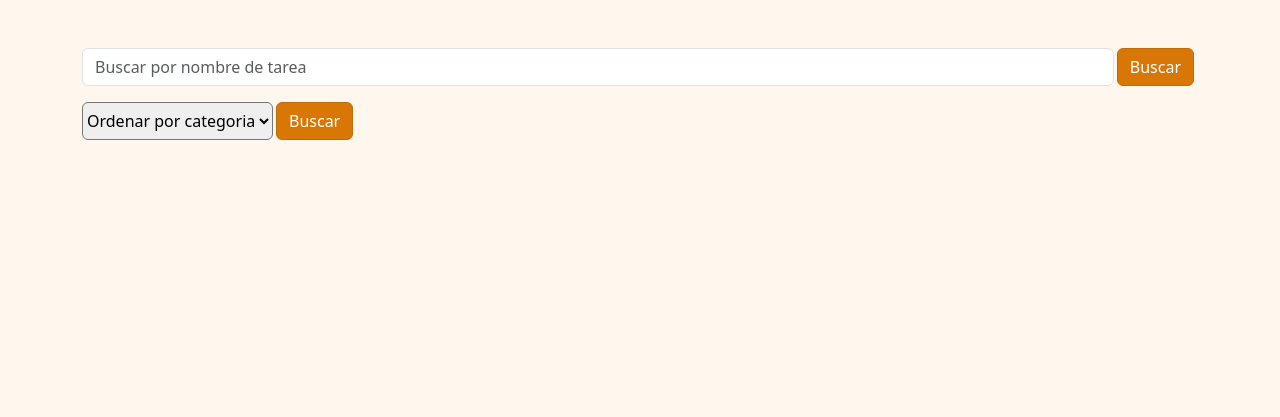
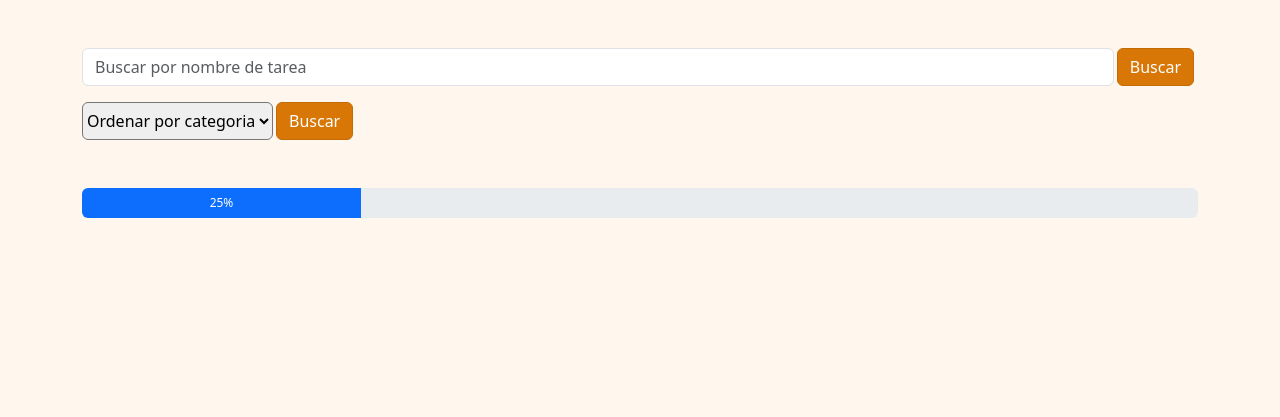
Before and after one commit to lauraFCSiv/ProyectoFinTrimestreDAW, a PHP site: page /pages/finishedTasks.php in a window 1280 px wide. Shown: the part 56-473 px from the top of the page. Run offline with PHP 8.4, Linux system fonts and the light colour scheme; data that the repository does not hold is empty; some libraries are stand-ins or nearby versions.

Commit message:
DTU #19 Barra de progreso

```diff
--- a/pages/finishedTasks.php
+++ b/pages/finishedTasks.php
@@ -58,6 +58,12 @@
                         echo '</div>';
                     echo '</div>';
                 echo '</form>';
+            ?>
+        </div>
+
+        <div class="progress mt-5" style="height: 30px;">
+            <?php
+            echo'<div class="progress-bar" role="progressbar" style="width: 25%;" aria-valuenow="25" aria-valuemin="0" aria-valuemax="100">25%</div>';
             ?>
         </div>
         <!-- //*Cartas con tareas  -->
```
